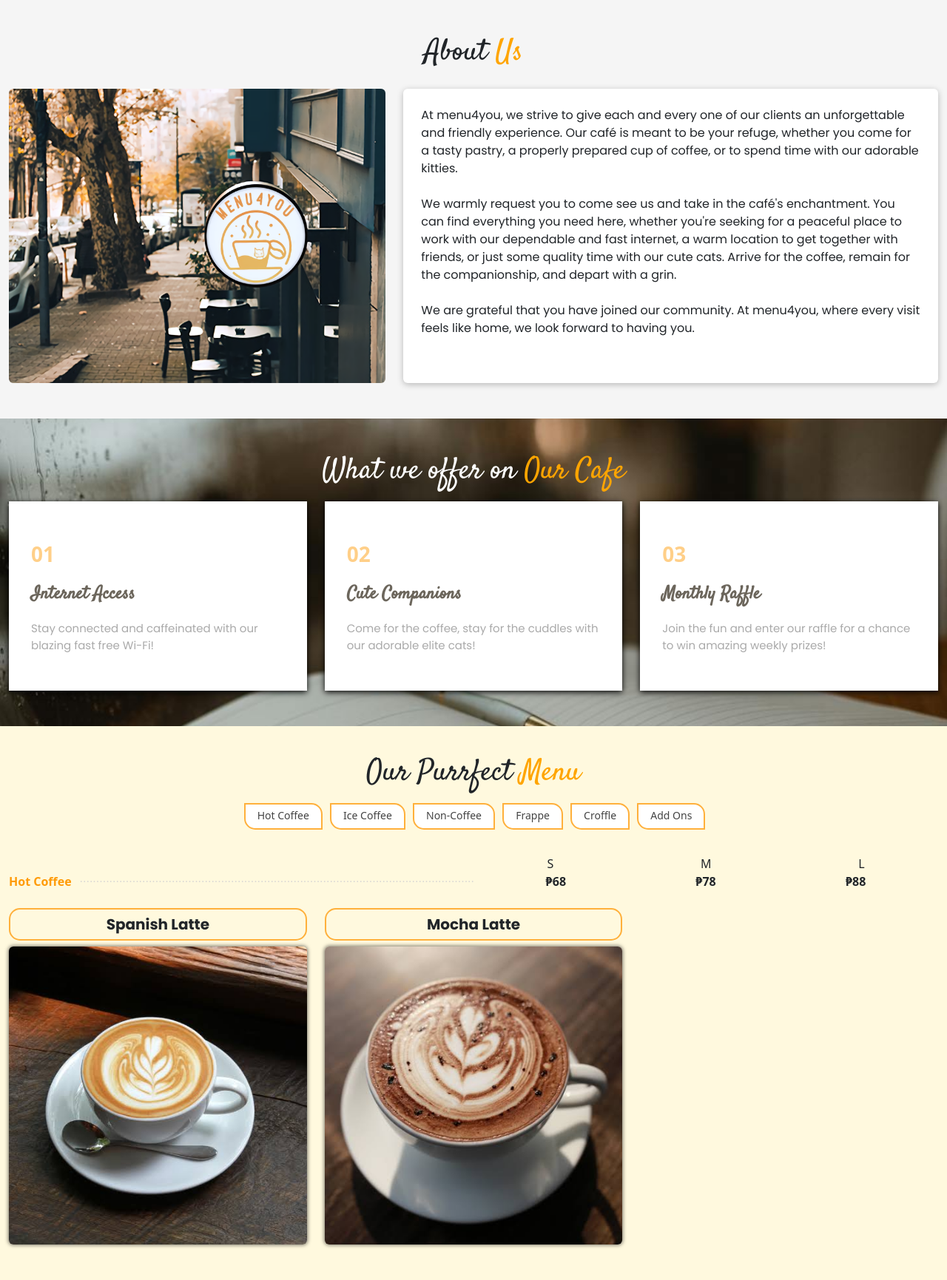
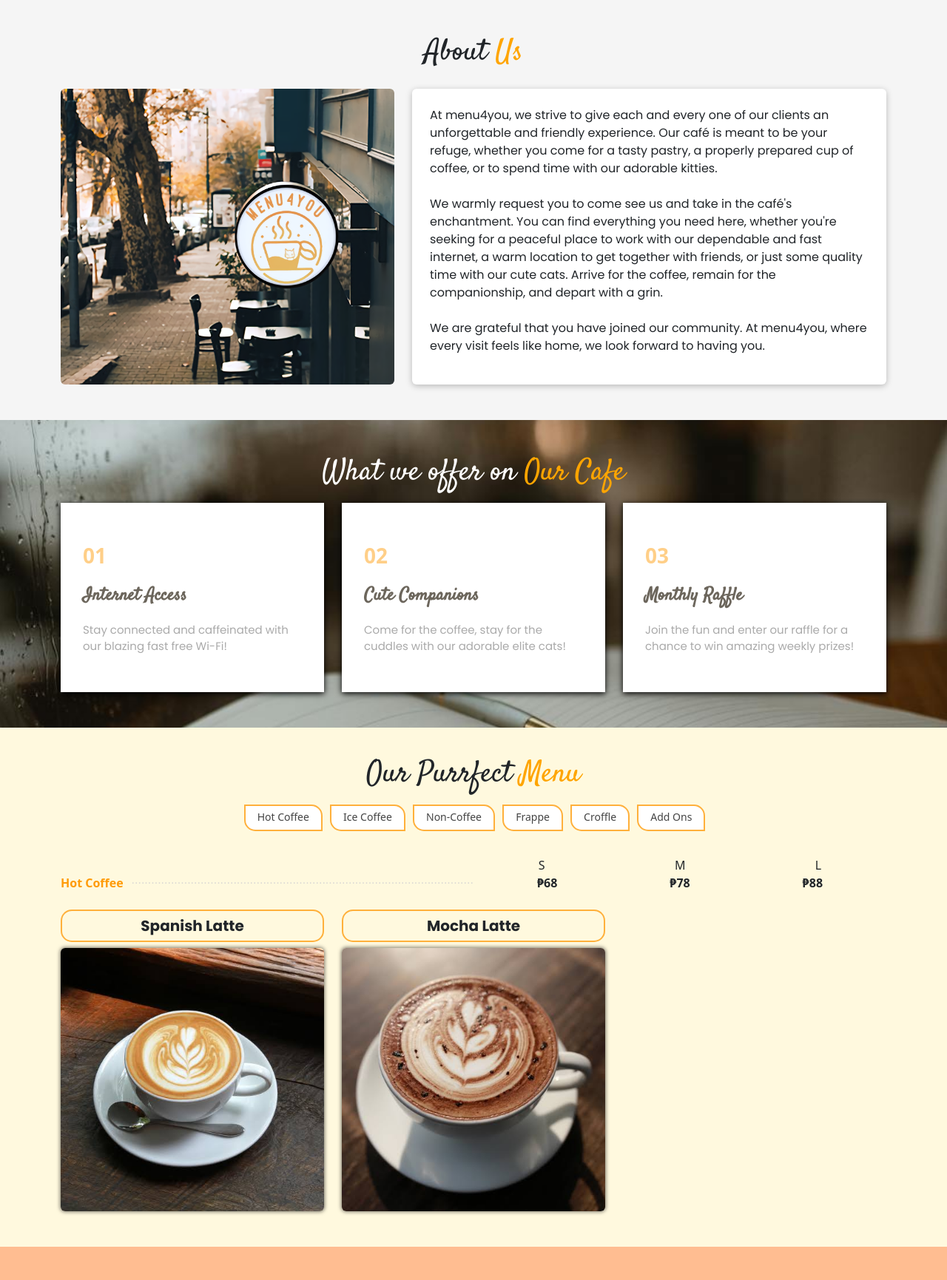
Before and after one commit to kevsdevs-mjck/menu4you_kmjck, a plain HTML site: page index.html in a window 1280 px wide. Shown: the part 800-2531 px from the top of the page at 74% size. Drawn offline with Linux system fonts and the light colour scheme.

Commit message:
Update index.html

```diff
--- a/index.html
+++ b/index.html
@@ -131,7 +131,7 @@
                 About
                 <span style="color: orange;">Us</span>
             </h1>
-            <div class="container-fluid">
+            <div class="container">
                 <div class="row gx-4">
                     <div class="col-md-5 mb-4">
                         <img class="rounded-2" src="asset/gallery/Shop1.png" alt="menu4you">
@@ -155,7 +155,7 @@
         </section>
         <!--=====[ OFFER PAGE ]=====-->
         <section class="offer py-4">
-            <div class="container-fluid my-4">
+            <div class="container my-4">
                 <div class="text-center mb-3">
                     <h1 style="color: white;">
                         What we offer on
@@ -192,7 +192,7 @@
         </section>
         <!--=====[ MENU ]=====-->
         <section id="menu" class="menu py-4">
-            <div class="container-fluid mt-3">
+            <div class="container mt-3">
                 <div class="text-center my-3">
                     <h1>
                         Our Purrfect
@@ -477,7 +477,7 @@
         </section>
         <!--=====[ GALLERY ]=====-->
         <section id="gallery" class="gallery">
-            <div class="container-fluid py-4">
+            <div class="container py-4">
                 <div class="text-center my-4">
                     <h1 style="color: #8B4513;">Gallery</h1>
                 </div>
@@ -514,7 +514,7 @@
         </section>
         <!--=====[ TEAM ]=====-->
         <section id="our-team" class="our-team container-fluid py-4">
-            <div class="container-fluid d-flex flex-column align-items-center">
+            <div class="container d-flex flex-column align-items-center">
                 <h1 class="text-center my-4">
                     Our
                     <span style="color: cyan;">Purrfect</span>
```
